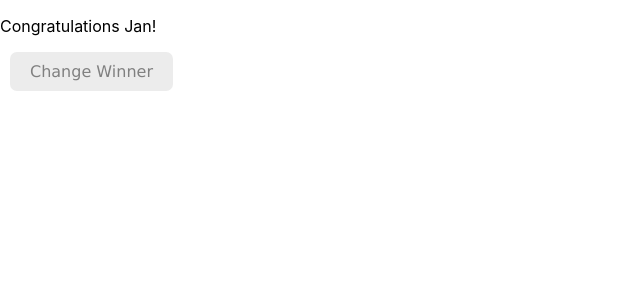
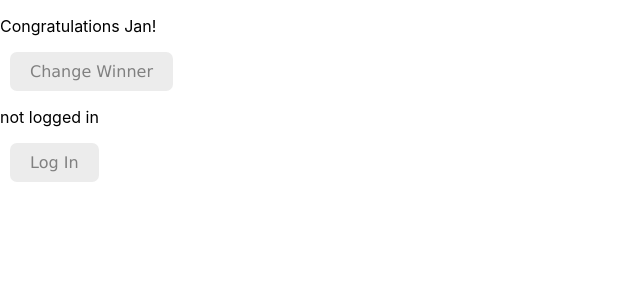
Before and after one commit to avishkaindunil/Explore_MoreOn_React, a React (Create React App) app in the folder react-hooks/: page / in a window 1280 px wide. Shown: the top 300 px of the page, without its empty margins (0-640 px from the left). Built offline with nearby package versions, Linux system fonts and the light colour scheme.

Commit message:
created a simple dependency array

```diff
--- a/react-hooks/src/index.js
+++ b/react-hooks/src/index.js
@@ -6,15 +6,29 @@
 
 function App() {
   const [name, setName] = useState("Jan");
+  const [admin, setAdmin] = useState(false);
 
   useEffect(() => {
+    console.log(`Celebrate ${name}`);
     document.title = `Celebrate ${name}`;
-  });
+  }, [name]);
+
+  useEffect(() => {
+    console.log(
+      `The user is: ${
+        admin ? "admin" : "not admin"
+      }.`
+    );
+  }, [admin]);
 
   return (
     <section>
       <p>Congratulations {name}!</p>
       <button onClick={() => setName("Will")}>Change Winner</button>
+      <p>
+        {admin ? "logged in" : "not logged in"}
+      </p>
+      <button onClick={() => setAdmin(true)}>Log In</button>
     </section>
   );
 }
```
